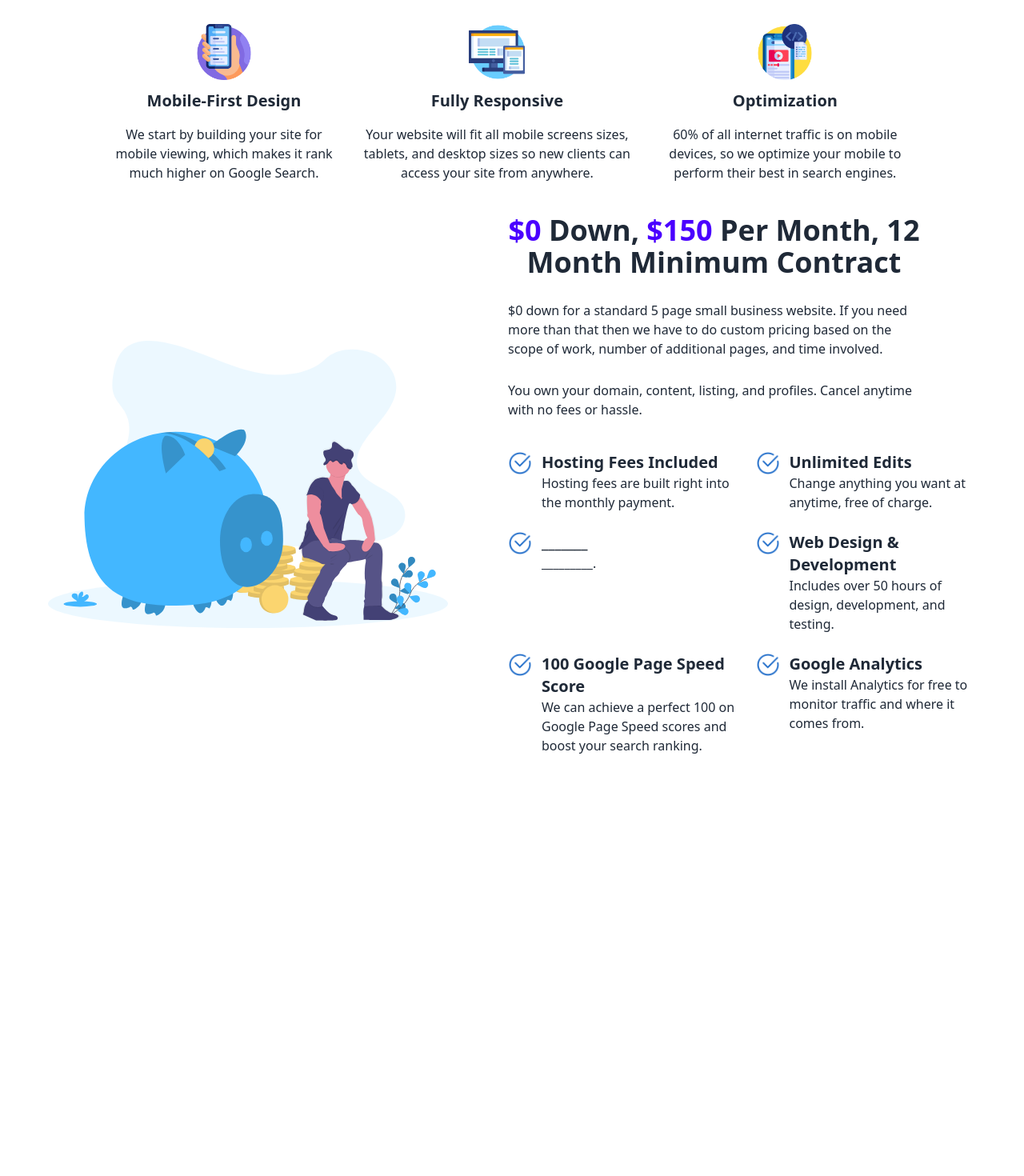
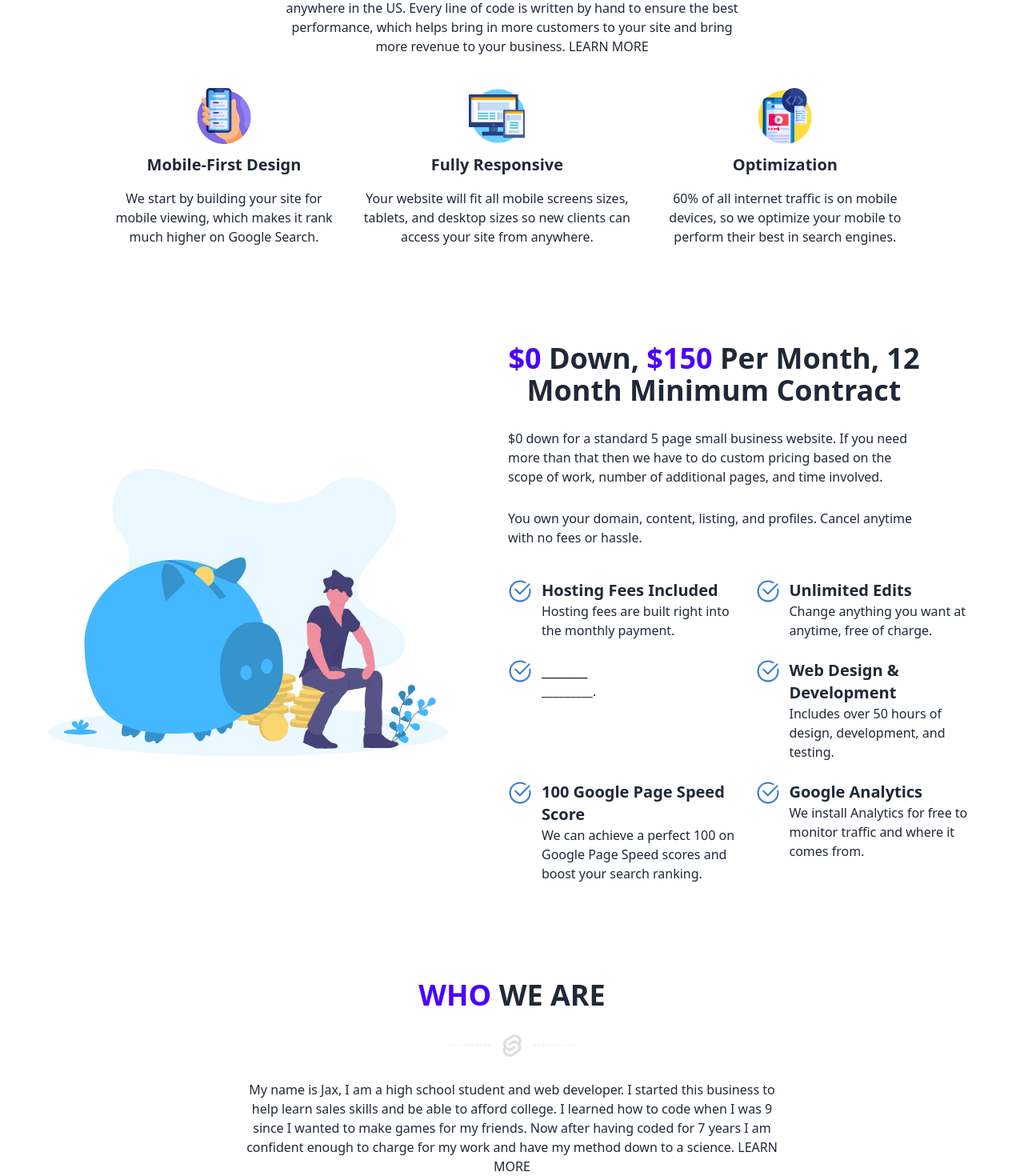
Before and after one commit to Jax-Hax/portfolio, a SvelteKit app: page / in a window 1280 px wide. Shown: the part 826-2296 px from the top of the page at 80% size. Before the commit the page ends 1810 px from the top, so only its background shows below. Built offline with nearby package versions, Linux system fonts and the light colour scheme.

Commit message:
added who we are

```diff
--- a/src/lib/components/small/Picture.svelte
+++ b/src/lib/components/small/Picture.svelte
@@ -5,6 +5,7 @@
     export let alt: string
     export let width: string = "1920"
     export let height: string = "1280"
+    export let scale: boolean = false
 </script>
 <picture>
     <!-- Mobile Image -->
@@ -12,5 +13,5 @@
     <!-- Desktop Image -->
     <source media="(min-width: 601px)" srcset="/{desktopSrc}">
     <!-- Fallback Image -->
-    <img aria-hidden="true" loading="lazy" decoding="async" src="/{fallbackSrc}" {alt} {width} {height} style="min-width: {width}px">
+    <img aria-hidden="true" loading="lazy" decoding="async" src="/{fallbackSrc}" {alt} {width} {height} style="{scale ? "" : `min-width: ${width}px`}">
 </picture>
--- a/src/routes/+page.svelte
+++ b/src/routes/+page.svelte
@@ -1,12 +1,23 @@
 <script>
-	import Features from "./Features.svelte";
-import Header from "./Header.svelte";
-	import Hero from "./Hero.svelte";
-	import WhatWeDo from "./WhatWeDo.svelte";
+	import Features from './Features.svelte';
+	import Header from './Header.svelte';
+	import Hero from './Hero.svelte';
+	import WhatWeDo from './WhatWeDo.svelte';
+	import WhoWeAre from './WhoWeAre.svelte';
 </script>
-<Header currentPage="Home"/>
-<div class="max-w-[1100px] mx-auto px-10">
-    <Hero />
-	<WhatWeDo />
-<Features />
+
+<Header currentPage="Home" />
+<div class="max-w-[1100px] mx-auto px-10 flex flex-col gap-20">
+	<div>
+		<Hero />
+	</div>
+	<div>
+		<WhatWeDo />
+	</div>
+	<div>
+		<Features />
+	</div>
+	<div>
+		<WhoWeAre />
+	</div>
 </div>
--- /dev/null
+++ b/src/routes/WhoWeAre.svelte
@@ -0,0 +1,14 @@
+<script>
+	import Divider from '$lib/components/small/Divider.svelte';
+</script>
+
+<h1 class="text-4xl font-bold uppercase text-center mb-7">
+	<span class="text-primary">Who</span> we are
+</h1>
+<Divider src="favicon.png" />
+<p class="mt-7 max-w-2xl text-center mx-auto">
+	My name is Jax, I am a high school student and web developer. I started this business to help
+	learn sales skills and be able to afford college. I learned how to code when I was 9 since I
+	wanted to make games for my friends. Now after having coded for 7 years I am confident enough to
+	charge for my work and have my method down to a science. LEARN MORE
+</p>
```
